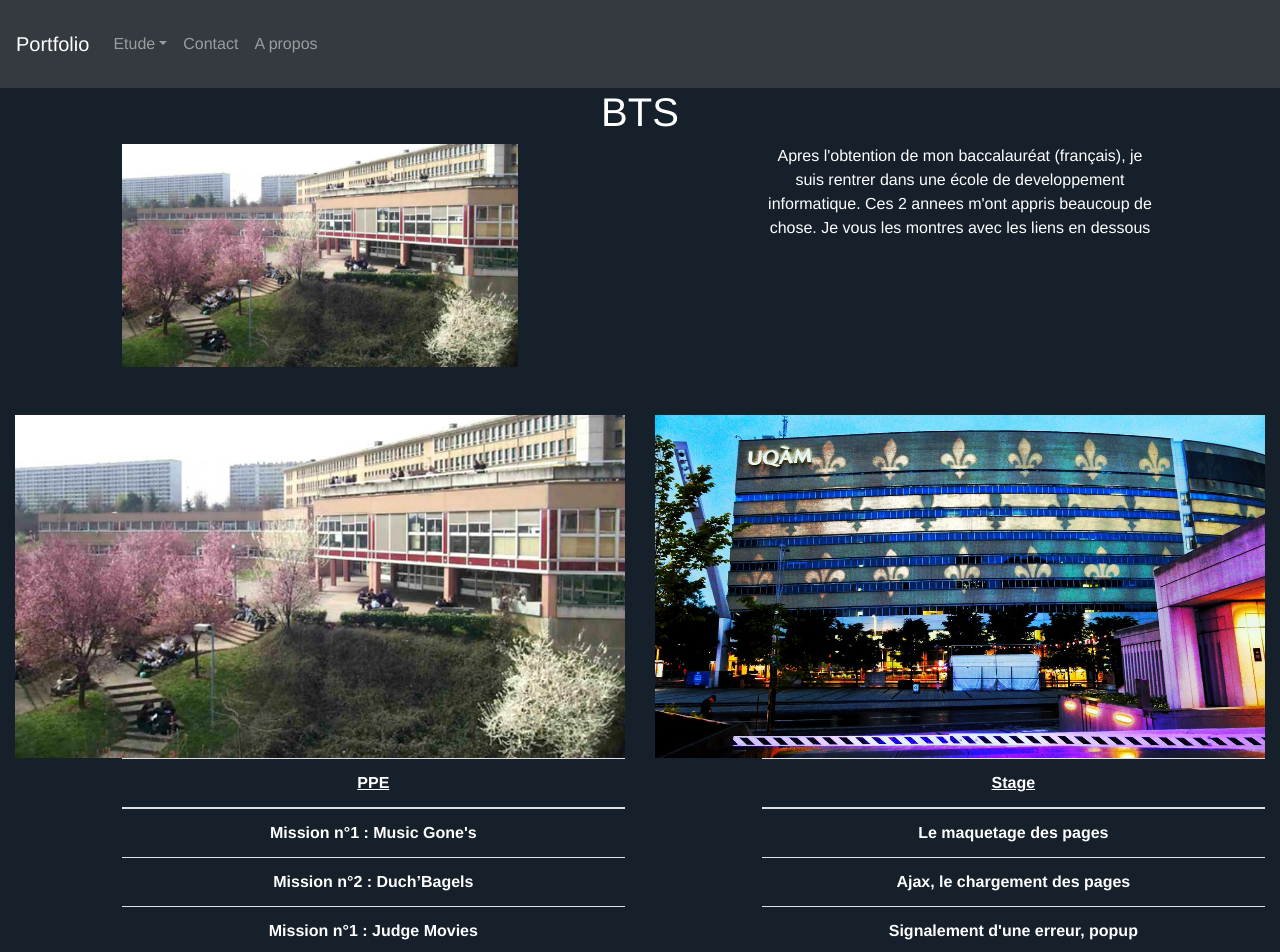
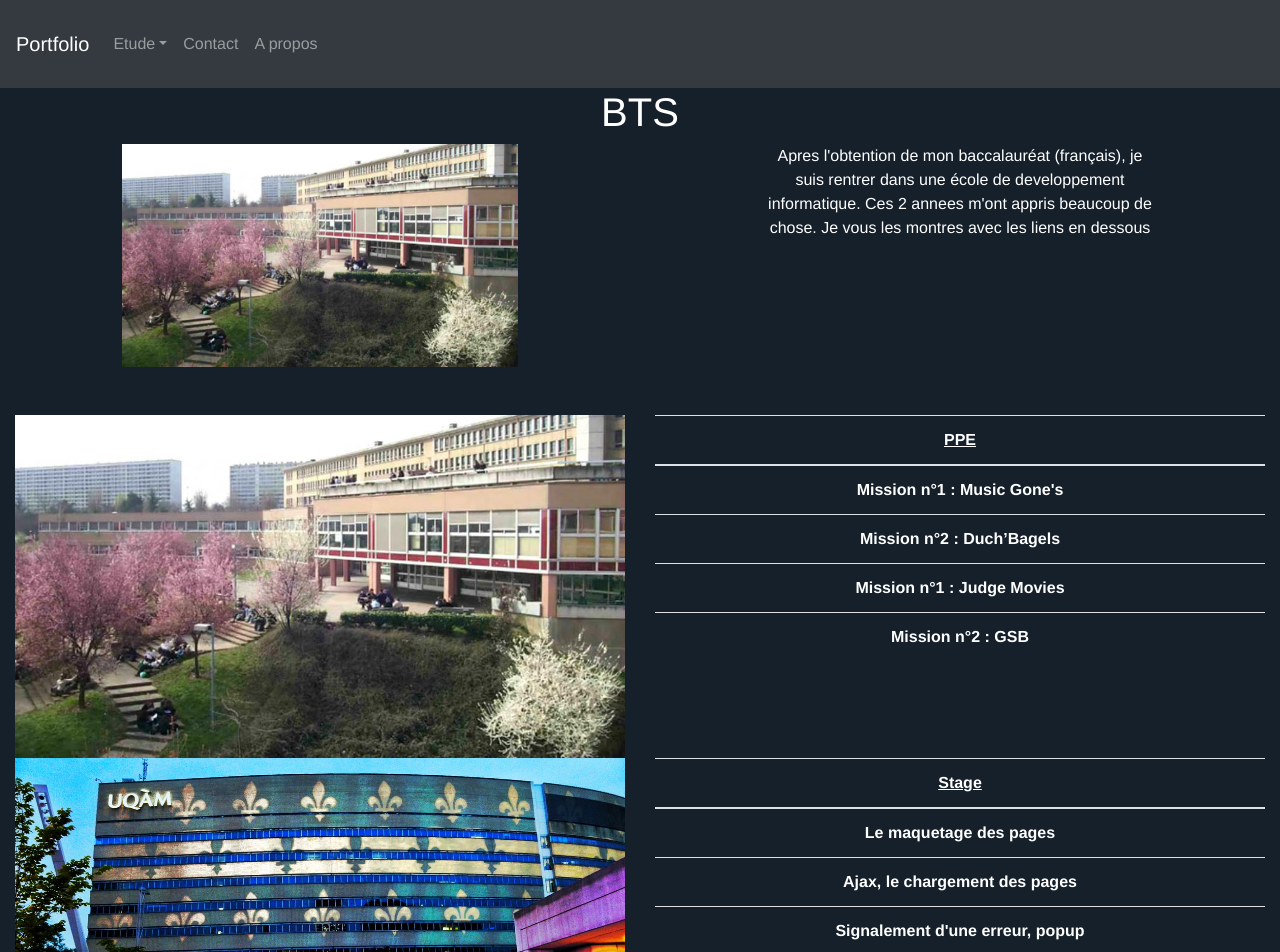
Before and after one commit to Kyowdem/Portfolio, a Vue app: page /etude/BTS in a window 1280 px wide. Shown: the top 952 px of the page. Built offline with nearby package versions, Linux system fonts and the light colour scheme.

Commit message:
rename to Table and move import, function and activities

```diff
--- a/src/components/table.vue
+++ b/src/components/Table.vue
@@ -1,5 +1,5 @@
 <template>
-  <div class="offset-md-1 col-md-5">
+  <div class="col-md-6">
     <table class="table table-hover" :name="name">
       <thead>
         <tr>
@@ -7,8 +7,8 @@
         </tr>
       </thead>
       <tbody>
-        <tr v-for="activity in activities" :key="activity">
-          <th class="activity textClick" @click="goTo(name, activity)">{{activity}}</th>
+        <tr v-for="activity in activities" :key="activity.name">
+          <th class="activity textClick" @click="goTo(name, activity.name)">{{activity.name}}</th>
         </tr>
       </tbody>
     </table>
@@ -18,14 +18,14 @@
 <script>
 export default {
   props: {
-    name: String,
-    activities: Array
+    name: String
   },
   data() {
     return {
-      activitiesName: []
+      activities: require("@/assets/json/schoolDesc.json")[this.$route.params.etudeName][this.name]
     };
   },
+  mounted() {},
   methods: {
     goTo(property, activity) {
       this.nameOfActivityClick = activity;
--- a/src/views/Etude.vue
+++ b/src/views/Etude.vue
@@ -13,6 +13,8 @@
             alt="PPE"
           />
         </div>
+        <Table name="PPE"></Table>
+
         <div class="col-md-6">
           <img
             @mouseover="addAnimation( [{element: 'img[name=stage]', animation: 'flipOutY'}, {element: 'table[name=stage]', animation: 'flipInY'}])"
@@ -22,21 +24,7 @@
             alt="stage"
           />
         </div>
-
-        <div class="offset-md-1 col-md-5" v-for="(activity, property) in activitiesName" :key="property">
-          <table class="table table-hover" :name="property">
-            <thead>
-              <tr>
-                <th>{{property}}</th>
-              </tr>
-            </thead>
-            <tbody>
-              <tr v-for="activity in activitiesName[property]" :key="activity">
-                <th class="activity textClick" @click="goTo(property, activity)">{{activity}}</th>
-              </tr>
-            </tbody>
-          </table>
-        </div>
+        <Table name="stage"></Table>
       </div>
     </div>
 
@@ -46,30 +34,28 @@
 
 <script>
 import $ from "jquery";
-// JSON
-import schoolDesc from "@/assets/json/schoolDesc.json";
 // Components
 import School from "@/components/School.vue";
 import StagePPE from "@/components/stage&PPE.vue";
+import Table from "@/components/table.vue";
 
 export default {
   name: "Etude",
   components: {
     StagePPE,
     School,
+    Table,
   },
   data() {
     return {
       activityOrSchool: true,
-      activitiesName: { PPE: [], stage: [] },
       nameOfActivityClick: "",
-      show: {}
+      show: {},
     };
   },
   mounted() {
     this.checkActivityURL();
     this.setActivityOrSchool();
-    this.setActivitiesName();
   },
   watch: {
     "$route.params.activity": function () {
@@ -77,31 +63,12 @@ export default {
     },
   },
   methods: {
-    setActivitiesName() {
-      if (this.$route.params.etudeName == "BTS") {
-        for (let prop in schoolDesc[this.$route.params.etudeName]) {
-          schoolDesc[this.$route.params.etudeName][prop].forEach((el) =>
-            this.activitiesName[prop].push(el.name)
-          );
-        }
-      } else {
-        for (let prop in this.activitiesName) {
-          this.activitiesName[prop] = [];
-        }
-      }
-    },
     setActivityOrSchool() {
       if (this.$route.params.typeOfActivity && this.$route.params.activity) {
         this.activityOrSchool = false;
       } else {
         this.activityOrSchool = true;
       }
-    },
-    goTo(property, activity) {
-      this.nameOfActivityClick = activity;
-      this.$router.push(
-        `/etude/${this.$route.params.etudeName}/${property}/${activity}`
-      );
     },
     // resolve reloading page if client are in an activity
     checkActivityURL() {
```
